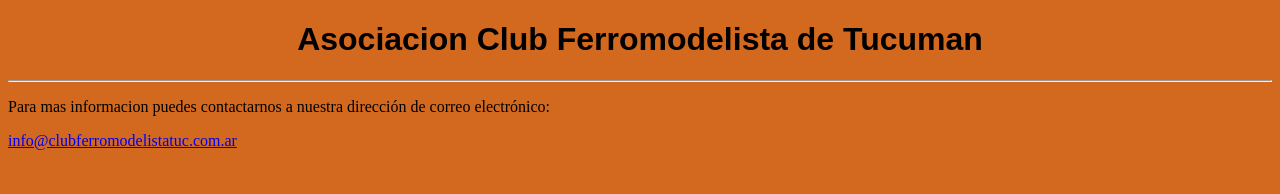
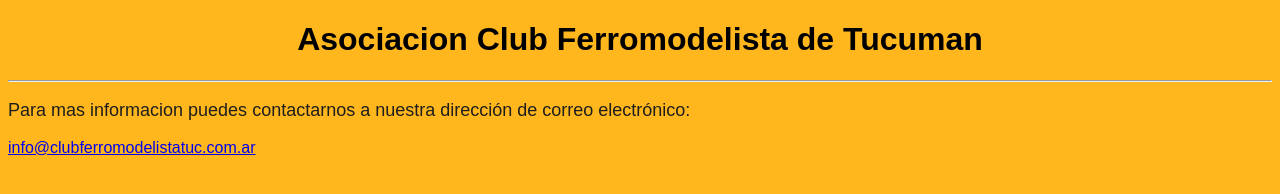
Before and after one commit to pfbrodon/clubferromodelistatuc, a plain HTML site: page index.html in a window 1280 px wide. Drawn offline with Linux system fonts and the light colour scheme.

Commit message:
Update styles.css

```diff
--- a/styles.css
+++ b/styles.css
@@ -1,8 +1,18 @@
+/* styles.css */
 body {
-    background-color: chocolate ;
+    background-color: #ffb71d;
 }
 #titulo{
     color: rgb(0, 0, 0);
     font-family: Arial, Helvetica, sans-serif;
     text-align: center;
+
 }
+.nota{
+    color: rgb(30, 30, 30);
+    font-family: Arial, Helvetica, sans-serif;
+    font-size: large;
+}
+.mail{
+    font-family: Arial, Helvetica, sans-serif;
+}
```
